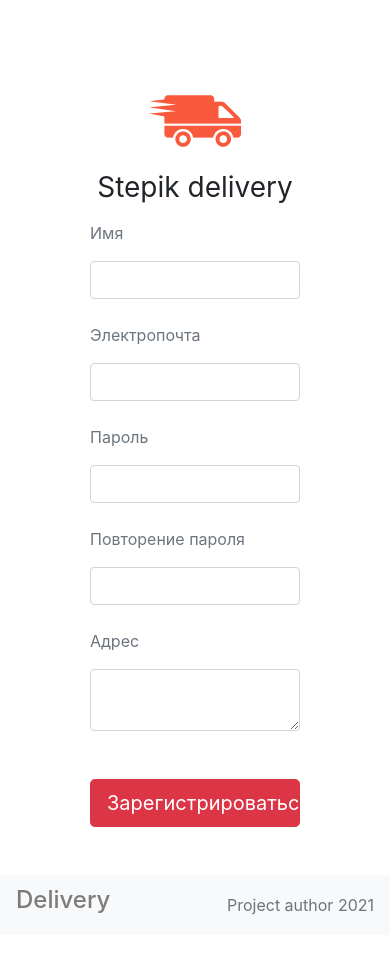
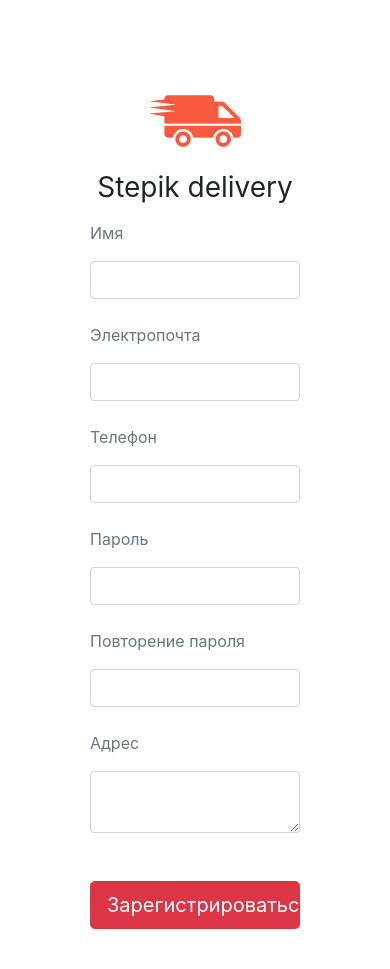
Before and after one commit to RuslanPopov98/Last_Week_Project_Delivery, a Flask app: page /register/ in a window 390 px wide. Shown: the part 144-1113 px from the top of the page. Before the commit the page ends 1079 px from the top, so only its background shows below. Run offline with Flask 2, Linux system fonts and the light colour scheme; some libraries are stand-ins or nearby versions.

Commit message:
fix phone in cart

```diff
--- a/app/forms.py
+++ b/app/forms.py
@@ -12,6 +12,7 @@ class RegisterForm(FlaskForm):
     password_confirm = PasswordField("Повторение пароля",
                                      [InputRequired(), EqualTo('password', message='Пароли не совпадают')])
     address = TextAreaField('Адрес', [InputRequired(), Length(min=5, message='Не менее 5 символов')])
+    phone = StringField('Телефон', [InputRequired(), Length(min=3, message='Не менее 3 символов')])
 
 
 class LoginForm(FlaskForm):
--- a/app/templates/register.html
+++ b/app/templates/register.html
@@ -23,6 +23,13 @@
                     <p class="text-muted">{{ form.email.label.text }}</p>
                     {{ form.email(class='form-control') }}
                     {% for error in form.email.errors %}
+                        <small class="text-danger d-block">{{ error }}</small>
+                    {% endfor %}
+                </div>
+                <div class="form-label-group mb-4">
+                    <p class="text-muted">{{ form.phone.label.text }}</p>
+                    {{ form.phone(class='form-control') }}
+                    {% for error in form.phone.errors %}
                         <small class="text-danger d-block">{{ error }}</small>
                     {% endfor %}
                 </div>
```
